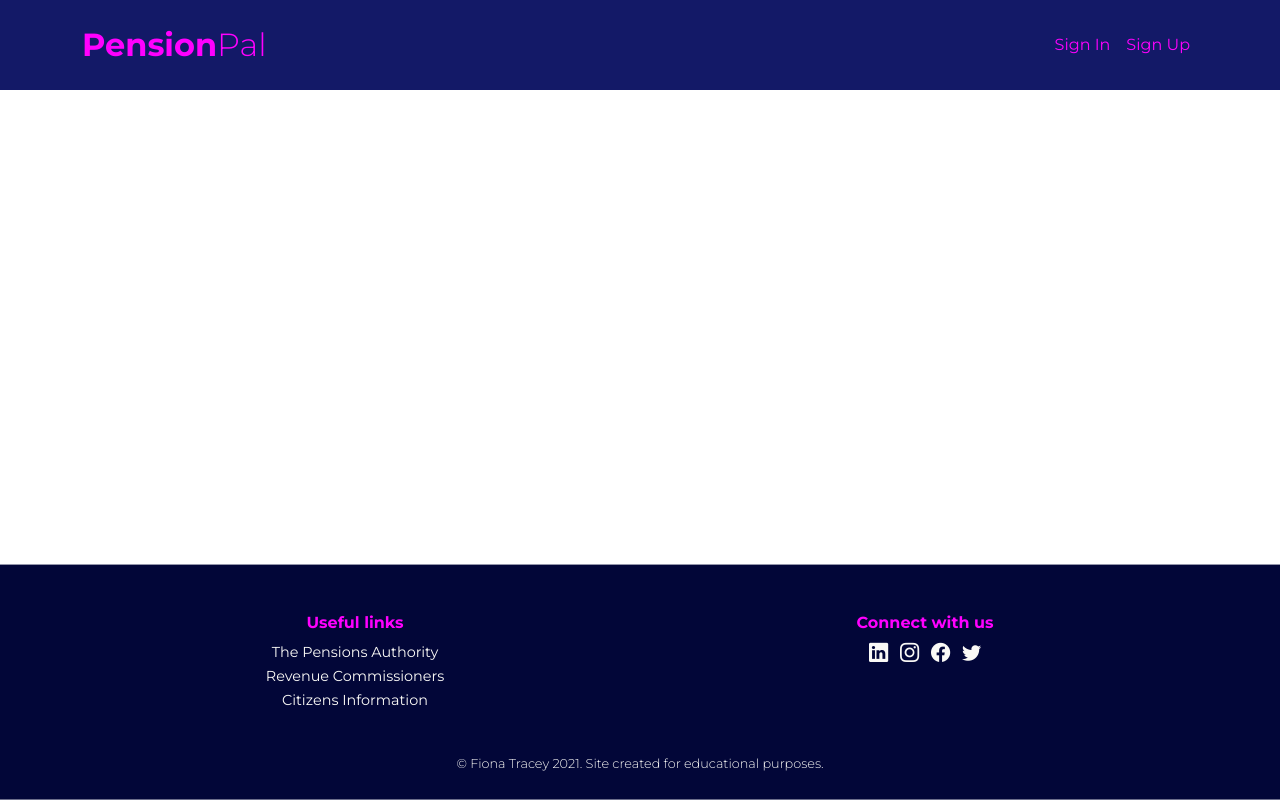
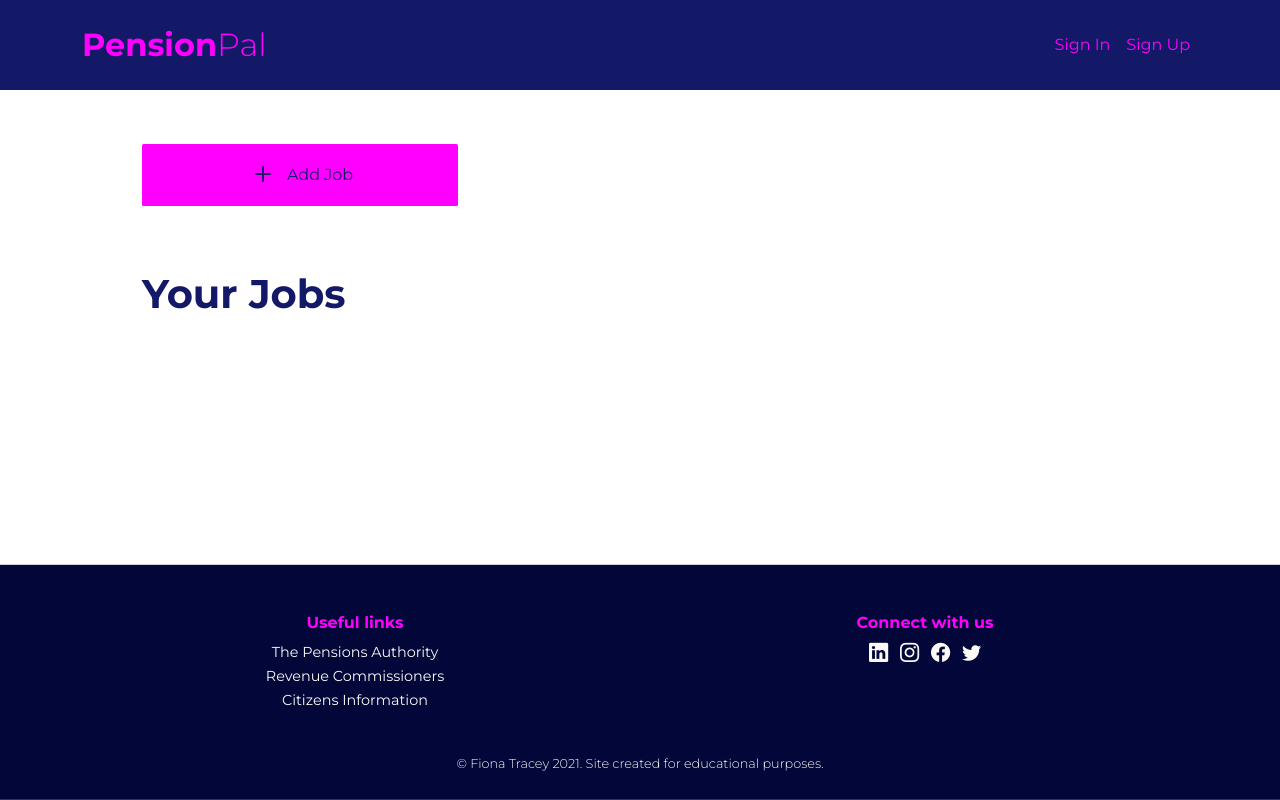
Before and after one commit to Fiona-T/pension-pal, a Django app: page /jobs in a window 1280 px wide. Run offline with Django 3.2, Linux system fonts and the light colour scheme; some libraries are stand-ins or nearby versions.

Commit message:
feat: add my-jobs page initial content and style - button and heading

```diff
--- a/static/css/style.css
+++ b/static/css/style.css
@@ -50,9 +50,26 @@ main a:hover, main a:focus {
     color: white;
 }
 
+/* button with icon and text */
+.btn-icon {
+    display: flex;
+    align-items: center;
+    justify-content: center;
+}
+
+/* icon inside buttons */
+.icon-btn {
+    font-size: 2rem;
+    margin-right: 0.5rem;
+}
+
 h2 {
     font-weight: 700;
     font-size: 2.2rem;
+}
+
+h1 {
+    font-weight: 700;
 }
 
 /* ---------------------------------------- Header */
--- a/templates/my-jobs.html
+++ b/templates/my-jobs.html
@@ -1,5 +1,21 @@
 {% extends "base.html" %}
 
 {% block content %}
-<h2>Jobs page placeholder</h2>
+<!-- container for page contents, with two rows -->
+    <div class="container py-5 px-md-4">
+        <!-- 1st row: Add Job button which brings up add job form page -->
+        <div class="row px-4 px-md-5 py-5">
+            <div class="col-12 col-sm-10 col-md-8 col-lg-4 pt-3 pt-md-0">
+                <a href="#" class="btn btn-brand btn-icon"><i class="bi bi-plus icon-btn" aria-hidden="true"></i>Add
+                Job</a>
+            </div>
+        </div>
+        <!-- 2nd row: Section with details of the jobs added by the user -->
+        <div class="row px-4 px-md-5 py-3">
+            <section>
+                <h1>Your Jobs</h1>
+            </section>
+        </div>
+    </div>
+
 {% endblock %}
```
